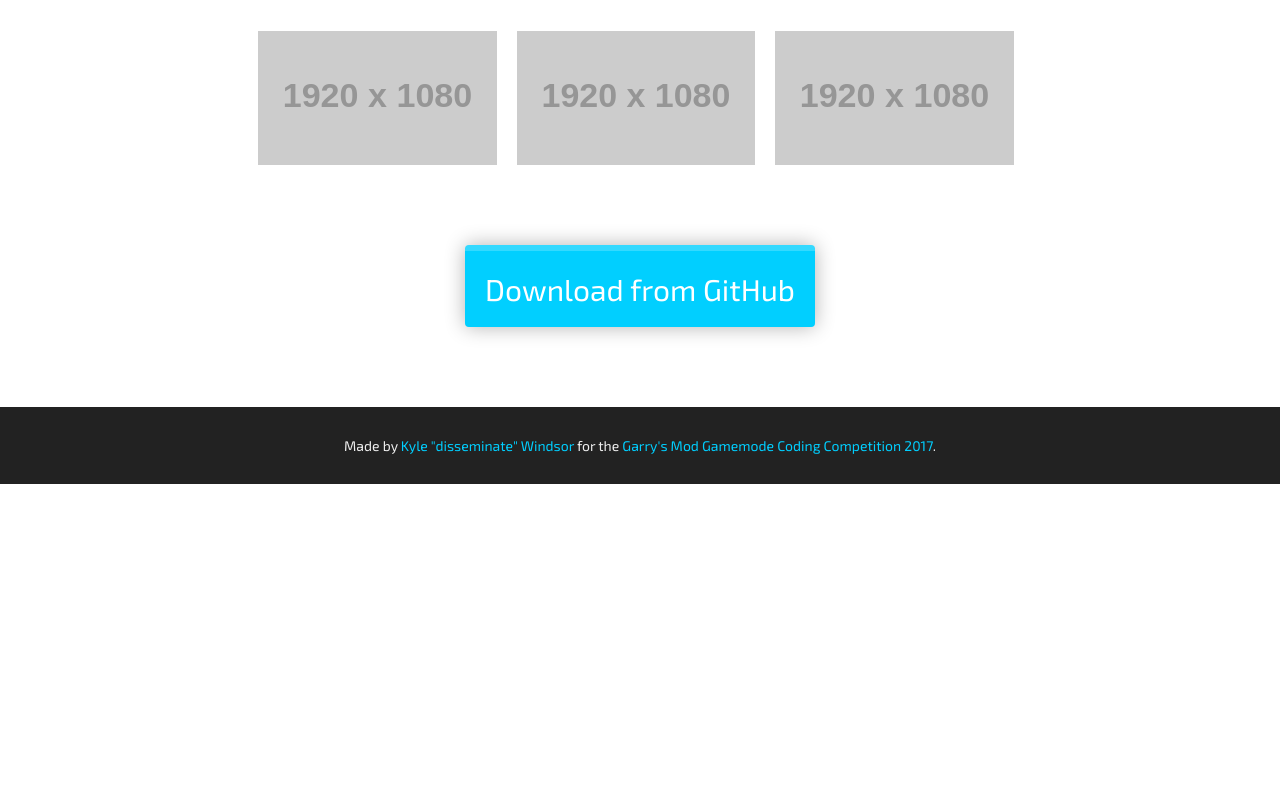
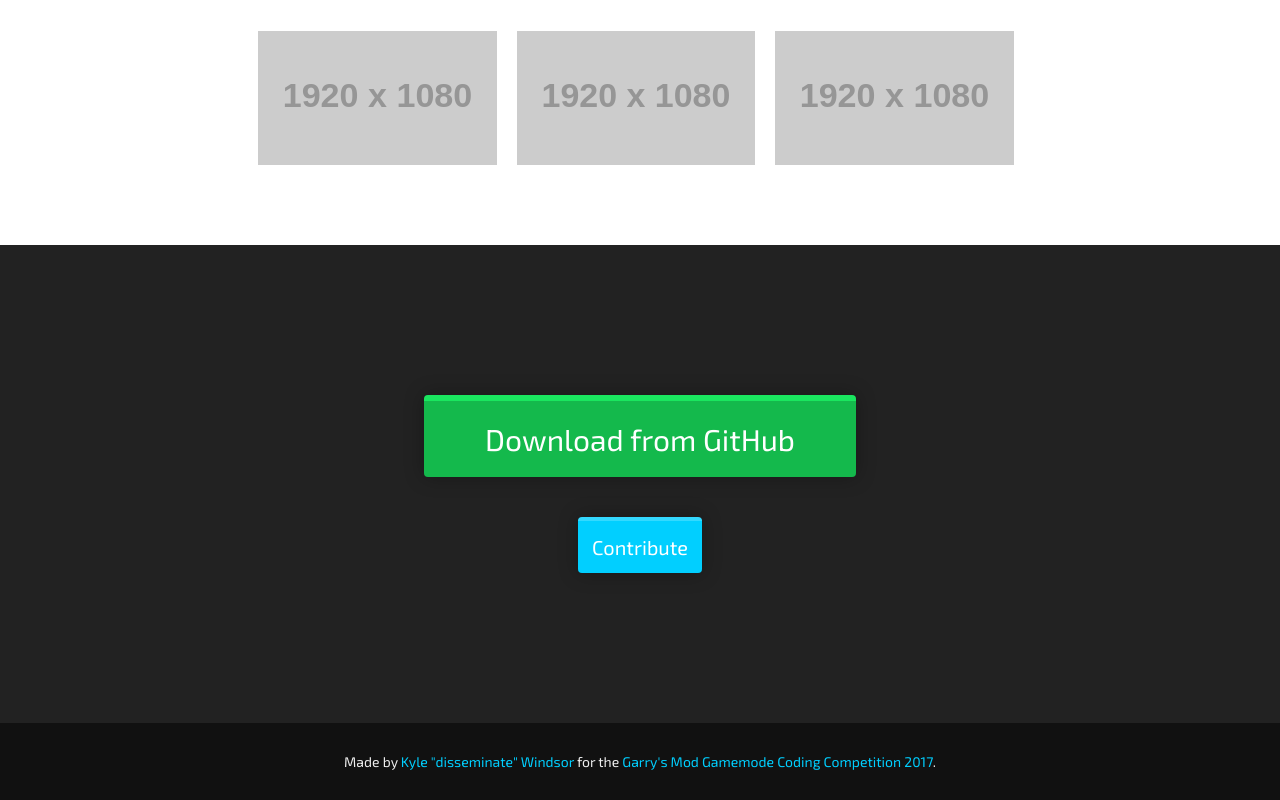
Before and after one commit to disseminate/nss, a website: page docs/index.html in a window 1280 px wide. Shown: the part 845-1645 px from the top of the page. Before the commit the page ends 1329 px from the top, so only its background shows below. Drawn offline with Linux system fonts and the light colour scheme; placeholder pictures from the web are drawn by us.

Commit message:
:lipstick: Color changes :sparkles: Contrib button

```diff
--- a/docs/index.html
+++ b/docs/index.html
@@ -30,8 +30,11 @@
 	</section>
 	<section id="download-prompt">
 		<div class="container">
-			<a class="button download" href="https://github.com/disseminate/nss">
+			<a class="button download block" href="https://github.com/disseminate/nss">
 				Download from GitHub
+			</a>
+			<a class="button" href="https://github.com/disseminate/nss/blob/master/CONTRIBUTING.md">
+				Contribute
 			</a>
 		</div>
 	</section>
--- a/docs/style/index.scss
+++ b/docs/style/index.scss
@@ -1,7 +1,10 @@
 @import url('https://fonts.googleapis.com/css?family=Exo+2');
 
 $color1: #01CFFF;
-$color2: #222;
+$color2: #DD7B00;
+$color-green: #14B94C;
+$color-grey: #222;
+$color-footer: #111;
 
 $text: #444;
 $text-neg: #EEE;
@@ -33,7 +36,7 @@ html, body {
 	font-size: 16px;
 
 	position: relative;
-	background: linear-gradient(-90deg, $color1, lighten($color1, 20%));
+	background: $color-grey;
 
 	.center {
 		position: relative;
@@ -129,7 +132,7 @@ p {
 
 footer {
 	display: block;
-	background: #222;
+	background: $color-footer;
 	color: $text-neg;
 	box-sizing: border-box;
 	padding: 30px;
@@ -153,19 +156,30 @@ a {
 
 .button {
 	display: inline-block;
-	padding: 20px;
+	padding: 14px;
 	color: #FFF;
 	background: $color1;
 
 	border-radius: 4px;
-	border-top: 6px solid lighten( $color1, 10% );
+	border-top: 4px solid lighten( $color1, 10% );
 
 	box-shadow: 0px 0px 20px rgba(0, 0, 0, 0.3);
 	transition: color 0.2s, background 0.2s;
 
+	&:not(:last-child) {
+		margin-bottom: 40px;
+	}
+
 	&:hover {
 		color: #FFF;
 		background: lighten( $color1, 10% );
+	}
+
+	&.block {
+		display: block;
+		width: 50%;
+		margin-left: auto;
+		margin-right: auto;
 	}
 }
 
@@ -190,9 +204,21 @@ a {
 
 #download-prompt {
 	text-align: center;
+	padding-top: 150px;
+	padding-bottom: 150px;
+	background: $color-grey;
+
 	.container {
 		.download {
 			font-size: 1.5em;
+			padding: 20px;
+			border-top: 6px solid lighten( $color-green, 10% );
+			background: $color-green;
+			&:hover {
+				color: #FFF;
+				background: lighten( $color-green, 10% );
+			}
+
 			@media only screen and (max-width: $small) {
 				font-size: 1.2em;
 			}
```
Also changed, not shown: docs/style/index.css.
